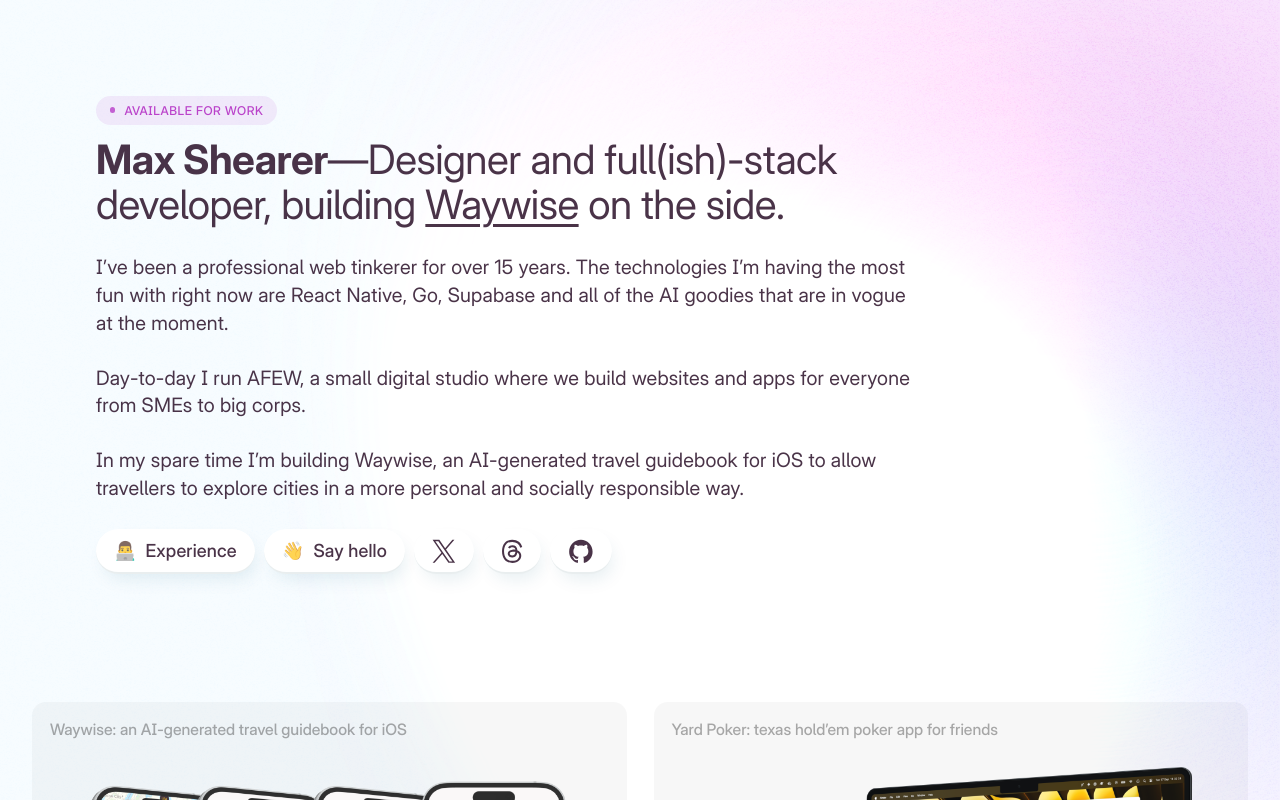
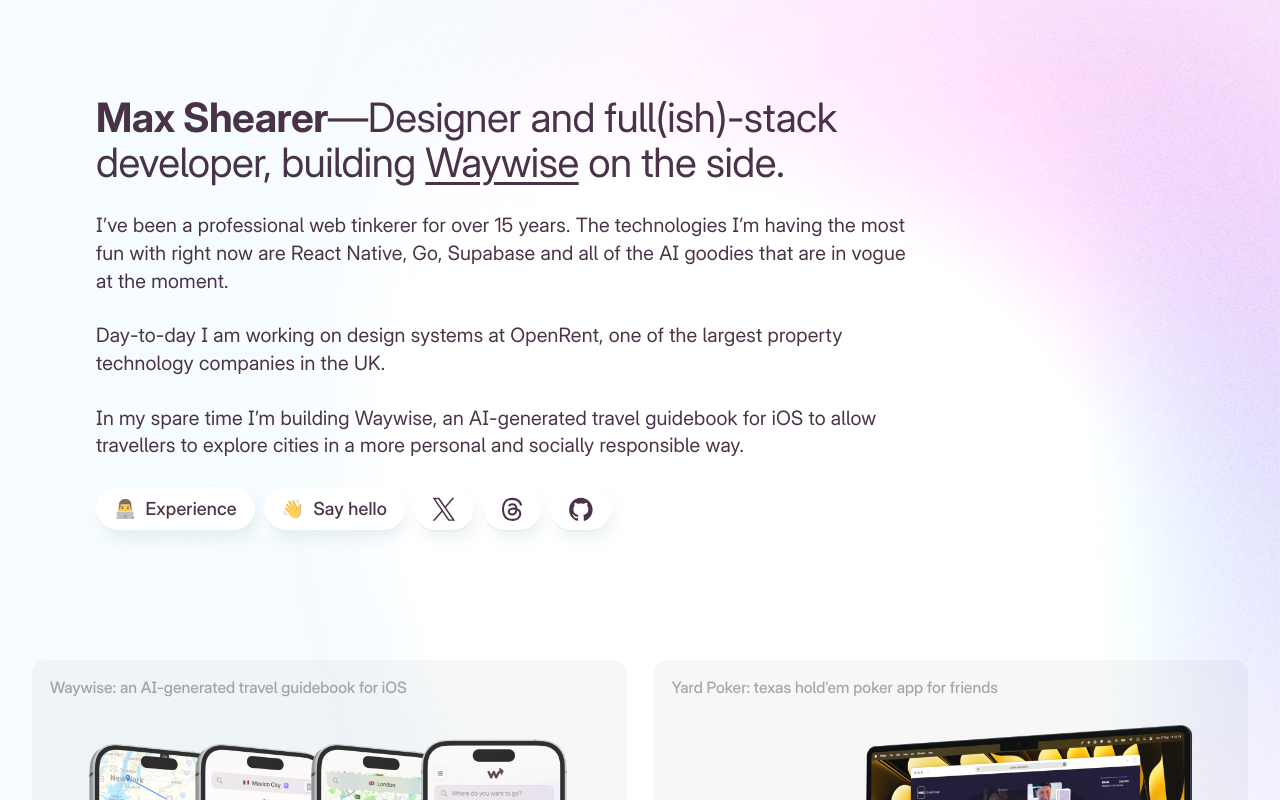
Before and after one commit to maxshearer/max.shearer.co, a Next.js app: page / in a window 1280 px wide. Built offline with nearby package versions, Linux system fonts and the light colour scheme.

Commit message:
copy: Experience updates

```diff
--- a/app/(work)/page.tsx
+++ b/app/(work)/page.tsx
@@ -1,13 +1,11 @@
 import Link from "next/link";
 import styles from "./page.module.css";
 import ContactButton from "../components/contact-button";
-import OpenToWork from "../components/open-to-work";
 
 export default function Home() {
   return (
     <div className={styles.page}>
       <div>
-        <OpenToWork />
         <h1 className={styles.title}>
           <strong>Max Shearer</strong>—Designer and full(ish)-stack developer,
           building <Link href="https://waywi.se">Waywise</Link> on the side.
@@ -21,8 +19,8 @@
         moment.
       </p>
       <p>
-        Day-to-day I run AFEW, a small digital studio where we build websites
-        and apps for everyone from SMEs to big corps.
+        Day-to-day I am working on design systems at OpenRent, one of the
+        largest property technology companies in the UK.
       </p>
       <p>
         In my spare time I&rsquo;m building Waywise, an AI-generated travel
```
Also changed, not shown: app/(work)/experience/page.tsx (+7 -1 lines).
